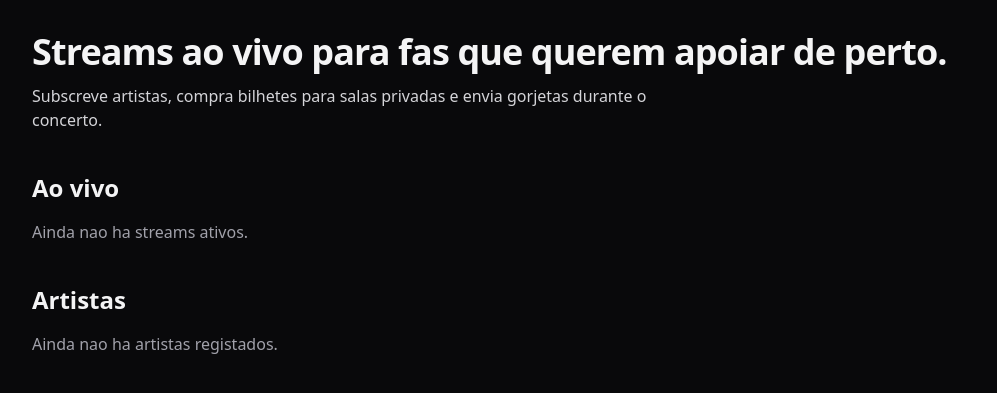
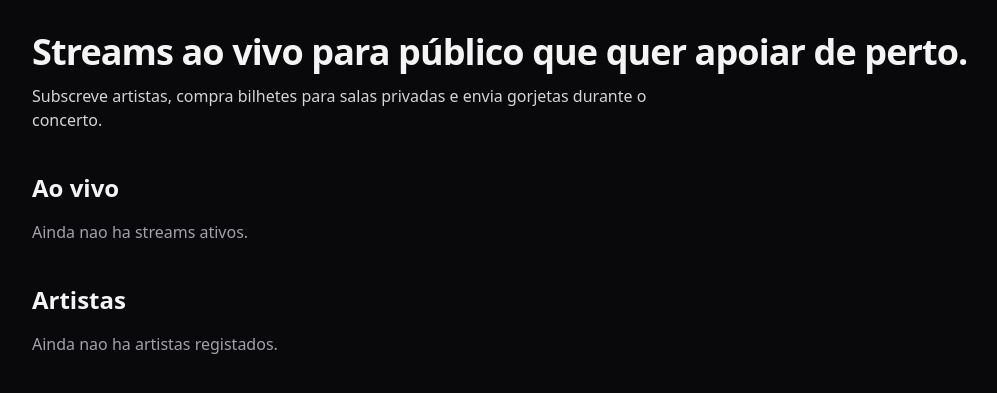
Before and after one commit to lmfcruz61/stagelink, a Django app: page / in a window 1280 px wide. Shown: the part 69-462 px from the top of the page, without its empty margins (48-1045 px from the left). Run offline with Django 5.2, Linux system fonts and the light colour scheme; data that the repository does not hold is empty; some libraries are stand-ins or nearby versions.

Commit message:
Rename fan-facing role to publico

```diff
--- a/accounts/adapters.py
+++ b/accounts/adapters.py
@@ -10,7 +10,7 @@ class StageLinkSocialAccountAdapter(DefaultSocialAccountAdapter):
         display_name = user.get_full_name() or user.username
         avatar_url = extra_data.get('picture') or extra_data.get('avatar_url') or ''
 
-        # Logins sociais entram como fa por defeito.
+        # Logins sociais entram como publico por defeito.
         Profile.objects.get_or_create(user=user, defaults={'role': Profile.FAN})
         Fan.objects.get_or_create(
             user=user,
--- a/accounts/models.py
+++ b/accounts/models.py
@@ -8,7 +8,7 @@ class Profile(models.Model):
     MANAGER = 'manager'
     ROLE_CHOICES = (
         (MUSICIAN, 'Músico'),
-        (FAN, 'Fã'),
+        (FAN, 'Público'),
         (MANAGER, 'Manager / equipa'),
     )
 
--- a/payments/views.py
+++ b/payments/views.py
@@ -33,7 +33,7 @@ def subscribe_artist(request, artist_id):
     artist = get_object_or_404(Artist, pk=artist_id)
     fan = getattr(request.user, 'fan_profile', None)
     if fan is None:
-        messages.error(request, 'Só contas de fã podem subscrever artistas.')
+        messages.error(request, 'Só contas de público podem subscrever artistas.')
         return redirect('streams:artist_detail', artist_id=artist.id)
 
     if not settings.STRIPE_SECRET_KEY:
@@ -64,7 +64,7 @@ def buy_ticket(request, stream_id):
     stream = get_object_or_404(LiveStream, pk=stream_id)
     fan = getattr(request.user, 'fan_profile', None)
     if fan is None:
-        messages.error(request, 'Só contas de fã podem comprar bilhetes.')
+        messages.error(request, 'Só contas de público podem comprar bilhetes.')
         return redirect('streams:room', stream_id=stream.id)
 
     if stream.access_price <= 0:
@@ -103,7 +103,7 @@ def create_tip(request, stream_id):
     stream = get_object_or_404(LiveStream.objects.select_related('artist'), pk=stream_id)
     fan = getattr(request.user, 'fan_profile', None)
     if fan is None:
-        messages.error(request, 'Só contas de fã podem enviar gorjetas.')
+        messages.error(request, 'Só contas de público podem enviar gorjetas.')
         return redirect('streams:room', stream_id=stream.id)
 
     try:
--- a/streams/views.py
+++ b/streams/views.py
@@ -65,7 +65,7 @@ def favorite_artist_toggle(request, artist_id):
 
     fan = getattr(request.user, 'fan_profile', None)
     if not fan:
-        messages.error(request, 'Apenas fas podem guardar artistas favoritos.')
+        messages.error(request, 'Apenas contas de público podem guardar artistas favoritos.')
         return redirect('streams:artist_detail', artist_id=artist_id)
 
     artist = get_object_or_404(Artist, pk=artist_id)
@@ -130,7 +130,7 @@ def stream_room(request, stream_id):
 @login_required
 def dashboard(request):
     if not can_access_dashboard(request.user):
-        messages.info(request, 'A tua conta de fa nao tem dashboard de gestao. Usa a homepage para seguir artistas, entrar em streams e gerir o teu perfil.')
+        messages.info(request, 'A tua conta de público nao tem dashboard de gestao. Usa a homepage para seguir artistas, entrar em streams e gerir o teu perfil.')
         return redirect('streams:home')
 
     artists = editable_artists_for(request.user).order_by('name')
@@ -165,7 +165,7 @@ def dashboard(request):
 @login_required
 def organization_create(request):
     if not request.user.is_staff and getattr(getattr(request.user, 'profile', None), 'role', '') == 'fan':
-        messages.error(request, 'Contas de fa nao podem criar equipas. Cria uma conta Manager / equipa para gerir artistas.')
+        messages.error(request, 'Contas de público nao podem criar equipas. Cria uma conta Manager / equipa para gerir artistas.')
         return redirect('streams:home')
 
     if request.method == 'POST':
--- a/templates/accounts/profile.html
+++ b/templates/accounts/profile.html
@@ -39,7 +39,7 @@
           {% endif %}
         </div>
         <div class="flex-1">
-          <p class="text-sm text-zinc-400">Fa</p>
+          <p class="text-sm text-zinc-400">Público</p>
           <h2 class="text-2xl font-semibold">{{ fan.display_name }}</h2>
           <p class="mt-2 text-sm text-zinc-400">{{ user.email|default:"Sem email definido" }}</p>
 
--- a/templates/accounts/register.html
+++ b/templates/accounts/register.html
@@ -7,7 +7,7 @@
   <div class="mb-5 rounded border border-zinc-800 bg-zinc-900 p-4 text-sm text-zinc-300">
     <p><strong>Musico:</strong> cria a tua pagina de artista individual.</p>
     <p class="mt-2"><strong>Manager / equipa:</strong> cria uma empresa, agencia ou equipa para gerir varios artistas.</p>
-    <p class="mt-2"><strong>Fa:</strong> segue artistas, compra acesso e participa nos streams.</p>
+    <p class="mt-2"><strong>Público:</strong> segue artistas, compra acesso e participa nos streams.</p>
   </div>
   <form method="post" class="space-y-4 rounded border border-zinc-800 bg-zinc-900 p-6">
     {% csrf_token %}
--- a/templates/dashboard/index.html
+++ b/templates/dashboard/index.html
@@ -50,7 +50,7 @@
       <h3 class="font-semibold text-emerald-300">Artista</h3>
       <ol class="mt-3 space-y-3 text-sm text-zinc-200">
         <li><strong>1. Completa a pagina.</strong><br>Adiciona capa, foto principal, frase de destaque, cidade, bio e links.</li>
-        <li><strong>2. Cria a galeria.</strong><br>Mostra palco, bastidores, ensaios, cartazes ou momentos com fas.</li>
+        <li><strong>2. Cria a galeria.</strong><br>Mostra palco, bastidores, ensaios, cartazes ou momentos com o público.</li>
         <li><strong>3. Agenda o stream.</strong><br>Usa uma capa 16:9, data, preco e ID/link YouTube com incorporacao ativa.</li>
         <li><strong>4. Testa a sala.</strong><br>Entra como artista antes do concerto e confirma player, chat e botoes de apoio.</li>
       </ol>
--- a/templates/streams/access_required.html
+++ b/templates/streams/access_required.html
@@ -8,7 +8,7 @@
   {% endif %}
   <p class="text-sm text-emerald-400">{{ stream.artist.name }}</p>
   <h1 class="mt-2 text-3xl font-semibold">{{ stream.title }}</h1>
-  <p class="mt-3 text-zinc-300">{% trans "Esta sala está reservada a fãs com subscrição ativa ou bilhete comprado." %}</p>
+  <p class="mt-3 text-zinc-300">{% trans "Esta sala está reservada ao público com subscrição ativa ou bilhete comprado." %}</p>
   <div class="mt-6 flex flex-wrap gap-3">
     <a class="rounded bg-emerald-500 px-4 py-3 font-semibold text-zinc-950 hover:bg-emerald-400" href="{% url 'payments:buy_ticket' stream.id %}">{% trans "Comprar bilhete" %}</a>
     <a class="rounded bg-zinc-800 px-4 py-3 font-semibold hover:bg-zinc-700" href="{% url 'payments:subscribe_artist' stream.artist.id %}">{% trans "Subscrever artista" %}</a>
--- a/templates/streams/home.html
+++ b/templates/streams/home.html
@@ -7,7 +7,7 @@
     <div>
       <p class="text-sm text-emerald-400">{% if user.artist_profile %}{{ user.artist_profile.name }}{% else %}StageLink Pro{% endif %}</p>
       <h1 class="text-4xl font-semibold tracking-tight">{% trans "Prepara e monetiza os teus concertos ao vivo." %}</h1>
-      <p class="mt-3 max-w-2xl text-zinc-300">{% trans "Cria streams, acompanha subscritores e recebe gorjetas dos teus fas durante a sala ao vivo." %}</p>
+      <p class="mt-3 max-w-2xl text-zinc-300">{% trans "Cria streams, acompanha subscritores e recebe gorjetas do teu público durante a sala ao vivo." %}</p>
     </div>
     <div class="flex flex-wrap gap-3">
       <a class="rounded border border-zinc-700 bg-zinc-900 px-4 py-3 font-semibold text-zinc-100 hover:border-emerald-500" href="{% url 'streams:dashboard' %}">Dashboard</a>
@@ -17,7 +17,7 @@
 {% else %}
   <section class="mb-10 flex flex-col gap-4 md:flex-row md:items-end md:justify-between">
     <div>
-      <h1 class="text-4xl font-semibold tracking-tight">{% trans "Streams ao vivo para fas que querem apoiar de perto." %}</h1>
+      <h1 class="text-4xl font-semibold tracking-tight">{% trans "Streams ao vivo para público que quer apoiar de perto." %}</h1>
       <p class="mt-3 max-w-2xl text-zinc-300">{% trans "Subscreve artistas, compra bilhetes para salas privadas e envia gorjetas durante o concerto." %}</p>
     </div>
     {% if user.is_authenticated and user.fan_profile %}
@@ -32,7 +32,7 @@
   <section id="fan-guide" class="mb-10 hidden rounded border border-emerald-700 bg-emerald-950/30 p-5">
     <div class="flex items-start justify-between gap-4">
       <div>
-        <h2 class="text-xl font-semibold">{% trans "Guia rapido para fas" %}</h2>
+        <h2 class="text-xl font-semibold">{% trans "Guia rápido para o público" %}</h2>
         <p class="mt-1 text-sm text-zinc-300">{% trans "Segue estes passos para entrar nos concertos e apoiar os teus artistas." %}</p>
       </div>
       <button id="fan-guide-close" type="button" class="rounded bg-zinc-900 px-3 py-2 text-sm hover:bg-zinc-800">{% trans "Fechar" %}</button>
@@ -43,7 +43,7 @@
       <li class="rounded border border-zinc-800 bg-zinc-900 p-4"><strong>{% trans "3. Entra na sala." %}</strong><br>{% trans "Quando tiveres acesso, abre o stream para ver o player YouTube e participar no chat ao vivo." %}</li>
       <li class="rounded border border-zinc-800 bg-zinc-900 p-4"><strong>{% trans "4. Apoia em direto." %}</strong><br>{% trans "Durante o concerto, envia gorjetas com valor personalizado e uma mensagem para o artista." %}</li>
       <li class="rounded border border-zinc-800 bg-zinc-900 p-4"><strong>{% trans "5. Guarda favoritos." %}</strong><br>{% trans "Marca artistas como favoritos para criares a tua lista pessoal." %}</li>
-      <li class="rounded border border-zinc-800 bg-zinc-900 p-4"><strong>{% trans "6. Confirma o perfil." %}</strong><br>{% trans "Abre o teu perfil para atualizar o nome publico e a foto circular de fa." %}</li>
+      <li class="rounded border border-zinc-800 bg-zinc-900 p-4"><strong>{% trans "6. Confirma o perfil." %}</strong><br>{% trans "Abre o teu perfil para atualizar o nome público e a foto circular." %}</li>
     </ol>
   </section>
 
```
Also changed, not shown: docs/StageLink-guia-testes-passo-a-passo.md (+5 -5 lines), accounts/migrations/0010_alter_profile_role.py (added), 1 other file.
